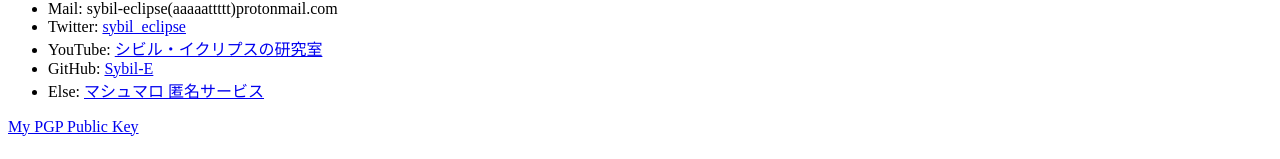
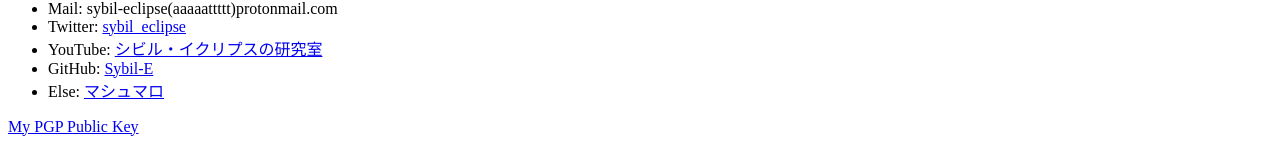
Before and after one commit to Sybil-E/Sybil-E.github.io, a plain HTML site: page index.html in a window 1280 px wide. Shown: the part 168-327 px from the top of the page. Drawn offline with Linux system fonts and the light colour scheme.

Commit message:
remove anon_qa service link
Announce of deleted : https://twitter.com/sybil_eclipse/status/1082638196897247234

```diff
--- a/index.html
+++ b/index.html
@@ -33,9 +33,6 @@
         <a href="https://marshmallow-qa.com/sybil_eclipse">
           マシュマロ
         </a>
-        <a href="http://alnzjwwstipx2by2esfu57epwkplkwhjspsnjwrnpnnj6dokwzxhswid.onion">
-          匿名サービス
-        </a>
       </li>
     </ul>
     <p><a href="sybil-eclipse.asc">My PGP Public Key</a></p>
```
